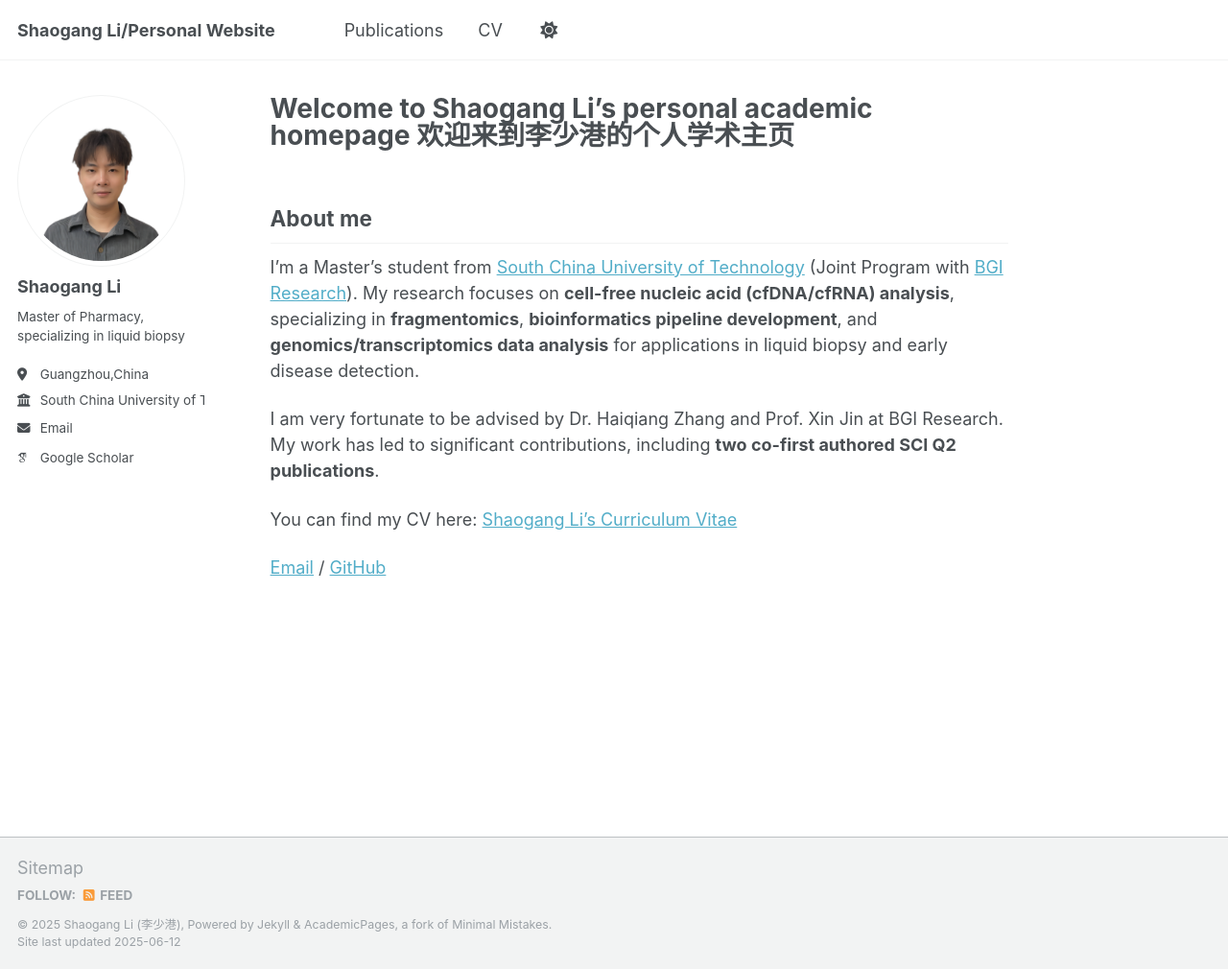
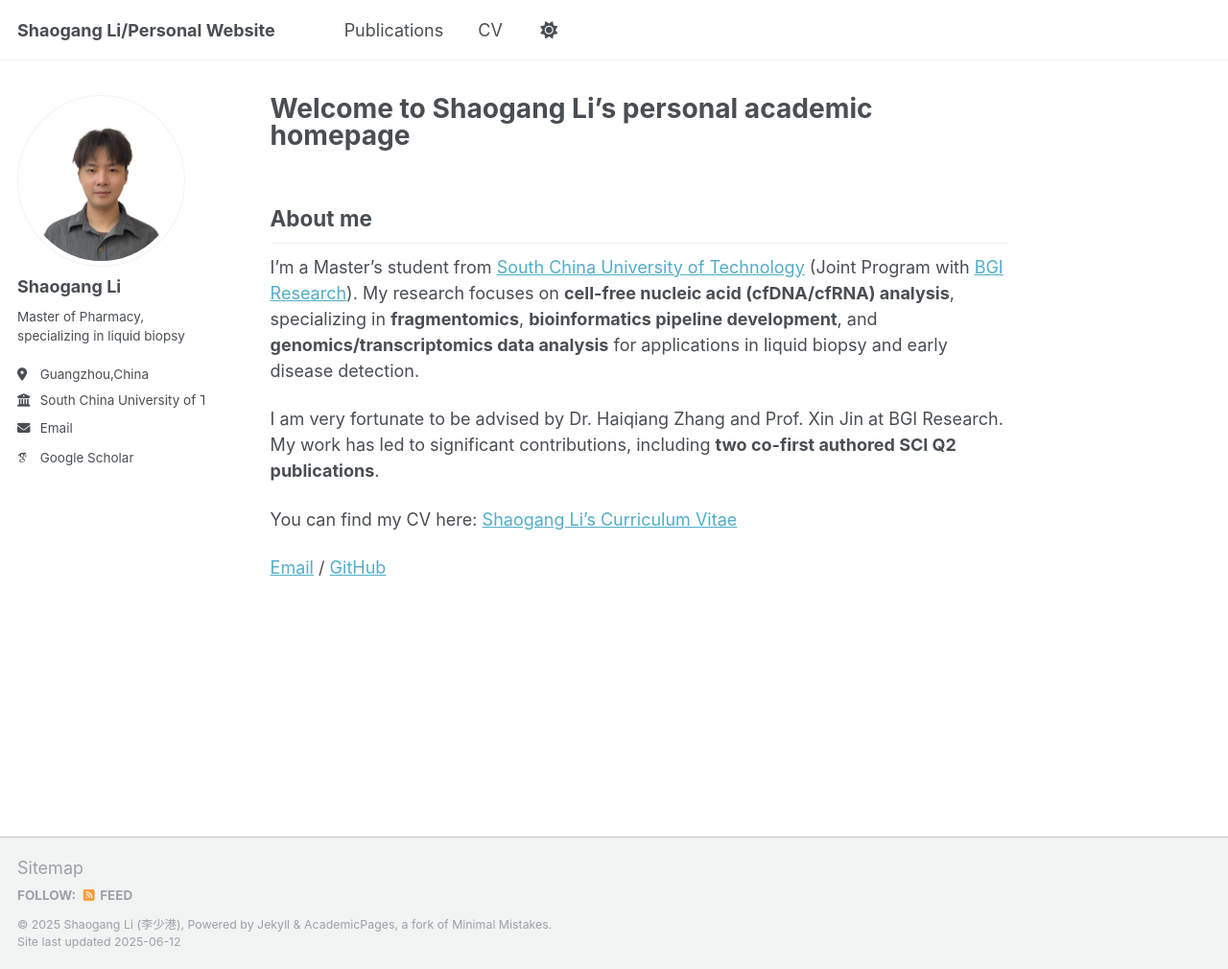
Before and after one commit to AlfredLSG/ShaogangLi, a Jekyll site: the page built from _pages/about.md, in a window 1280 px wide and 1010 px high. Shown: the whole window at 96% size. Built offline with Jekyll 4.4.1, drawn with Linux system fonts in a browser that asks for light colours; some web fonts are replaced.

Commit message:
Update about.md

```diff
--- a/_pages/about.md
+++ b/_pages/about.md
@@ -1,7 +1,6 @@
 ---
 permalink: /
-title: "Welcome to Shaogang Li's personal academic homepage
-            欢迎来到李少港的个人学术主页"
+title: "Welcome to Shaogang Li's personal academic homepage"
 author_profile: true
 redirect_from:
   - /about/
```
